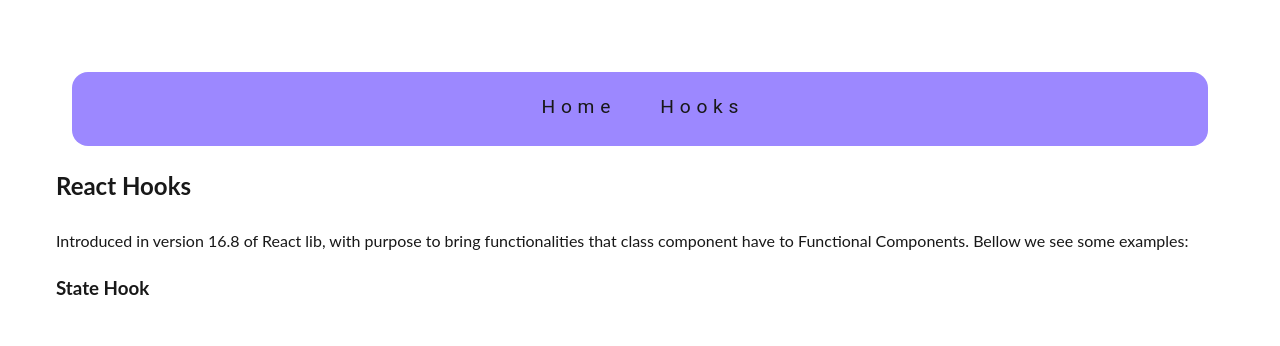
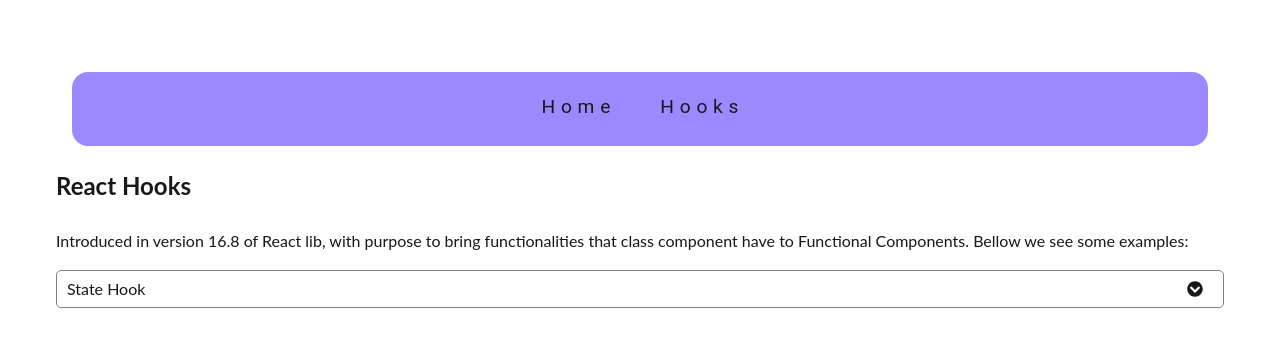
Before and after one commit to ricardoham/myreact-typescript-cookbook, a React (Create React App) app: page /hooks in a window 1280 px wide. Shown: the top 346 px of the page. Built offline with nearby package versions, Linux system fonts and the light colour scheme.

Commit message:
dev: chevron animation

```diff
--- a/package.json
+++ b/package.json
@@ -13,6 +13,7 @@
     "@types/styled-components": "^5.1.0",
     "react": "^16.13.1",
     "react-dom": "^16.13.1",
+    "react-icons": "^3.10.0",
     "react-router-dom": "^5.2.0",
     "react-scripts": "3.4.1",
     "styled-components": "^5.1.1",
--- a/src/components/Accordion/AccordionHeader/index.tsx
+++ b/src/components/Accordion/AccordionHeader/index.tsx
@@ -3,13 +3,17 @@ import { StyledAccordion } from './styles';
 
 interface Props {
   title: string,
+  isRotate?: boolean,
   onShowSection: () => void,
 }
 
-const AccordionHeader = ({ title, onShowSection }: Props) => (
-  <StyledAccordion onClick={onShowSection}>
-    <h3>{title}</h3>
+
+
+const AccordionHeader = ({ title, onShowSection, isRotate }: Props) => {
+ return <StyledAccordion onClick={onShowSection}>
+    <StyledAccordion.Header>{title}</StyledAccordion.Header>
+    <StyledAccordion.Chevron isRotate={isRotate}/>
   </StyledAccordion>
-)
+}
 
 export default AccordionHeader;
--- a/src/components/Accordion/AccordionHeader/styles.ts
+++ b/src/components/Accordion/AccordionHeader/styles.ts
@@ -1,7 +1,26 @@
 import styled from 'styled-components';
+import { FaChevronCircleDown } from 'react-icons/fa'
 
-export const StyledAccordion = styled.div`
-  width: 100%;
-  height: 1rem;
+interface Props {
+  isRotate: boolean;
+}
+
+export const StyledAccordion: any = styled.div`
+  display: flex;
   cursor: pointer;
+  border: 1px solid grey;
+  padding: 10px;
+  line-height: 10px;
+  border-radius: 5px;
+  align-items: center;
 `;
+
+StyledAccordion.Header = styled.span`
+  flex: 1;
+`;
+
+StyledAccordion.Chevron = styled(FaChevronCircleDown)`
+  margin-right: 10px;
+  transition: all 0.35s 0.25s;
+  transform: ${(props: Props) => props.isRotate ? 'rotate(-180deg)' : 'rotate(0)'}
+`;
--- a/src/components/Accordion/index.tsx
+++ b/src/components/Accordion/index.tsx
@@ -23,6 +23,7 @@ const Accordion = ({ children, items, title, content }: Props) => {
     items?.map((section: AccordionItems) => (
       <>
         <AccordionHeader
+          isRotate={collapase}
           title={section.title}
           onShowSection={handleAccordionSection}
         />
@@ -45,6 +46,7 @@ const Accordion = ({ children, items, title, content }: Props) => {
             <AccordionHeader
               title={title || ""}
               onShowSection={handleAccordionSection}
+              isRotate={collapase}
             />
             {
             children
```
Also changed, not shown: 1 other file (tests, documents, lock files or other folders).
